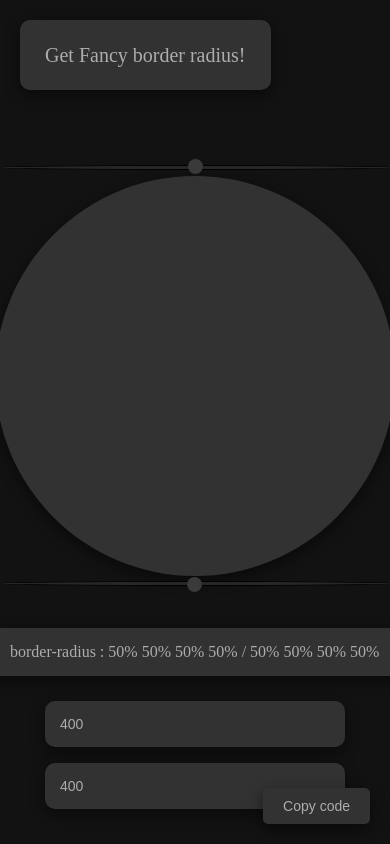
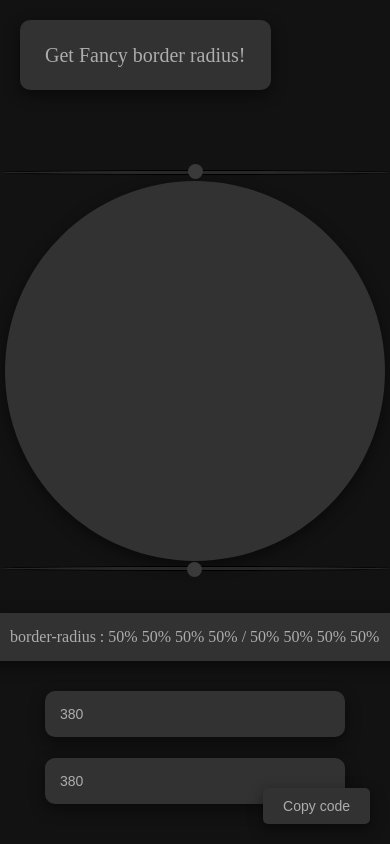
Before and after one commit to Abhishekkumar2021/fancy_border_radius, a React (Create React App) app: page / in a window 390 px wide. Shown: the top 844 px of the page. Built offline with nearby package versions, Linux system fonts and the light colour scheme.

Commit message:
changed styles to inputs

```diff
--- a/src/FancyBorder.css
+++ b/src/FancyBorder.css
@@ -103,8 +103,8 @@
 }
 @media only screen and (max-width:800px){
 	.Box{
-		max-width:400px;
-		max-height:400px;
+		max-width:380px;
+		max-height:380px;
 	}
 .code{
 	font-size:16px;width:420px;
--- a/src/FancyBorder.js
+++ b/src/FancyBorder.js
@@ -123,7 +123,7 @@ class FancyBorder extends Component {
 					onChange={this.handleChangeWidth}
 					className='width input'
 					placeholder='Enter width...'
-					defaultValue={400}
+					defaultValue={380}
 				/>
 				<input
 					type='number'
@@ -133,7 +133,7 @@ class FancyBorder extends Component {
 					className='height input'
 					onChange={this.handleChangeHeight}
 					placeholder='Enter height...'
-					defaultValue={400}
+					defaultValue={380}
 				/>
 
 				<button onClick={this.handleClick} disabled={this.isCopied}>
```
